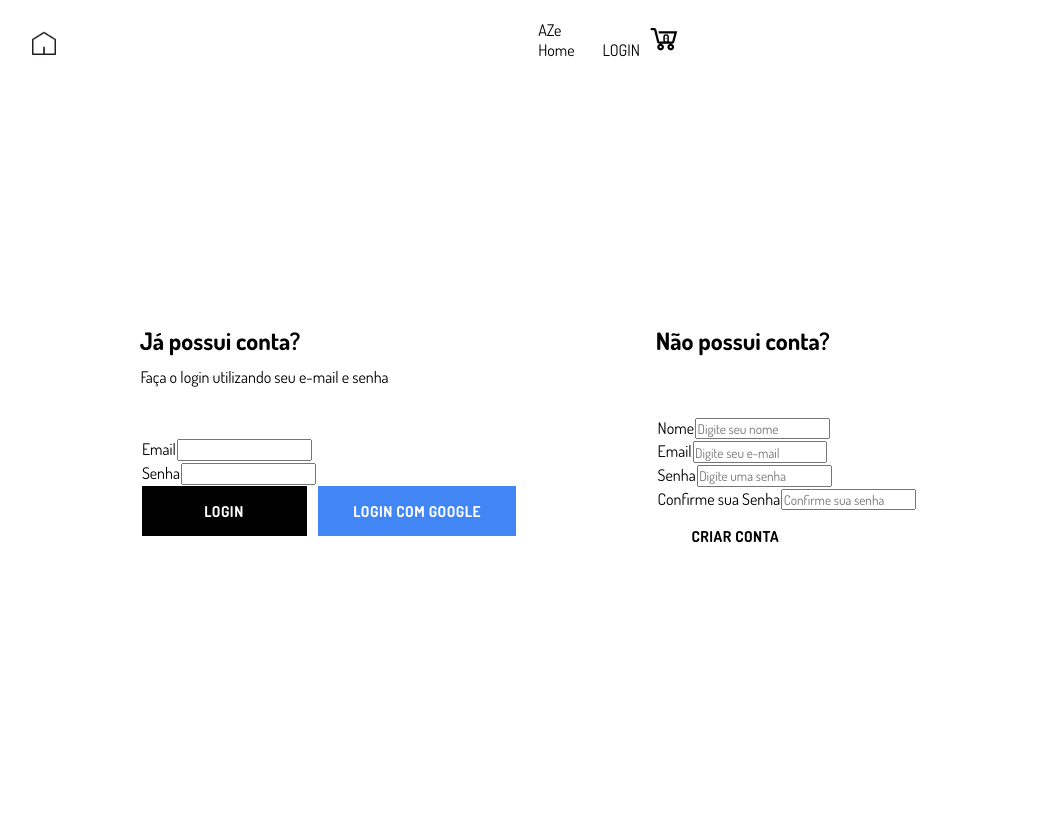
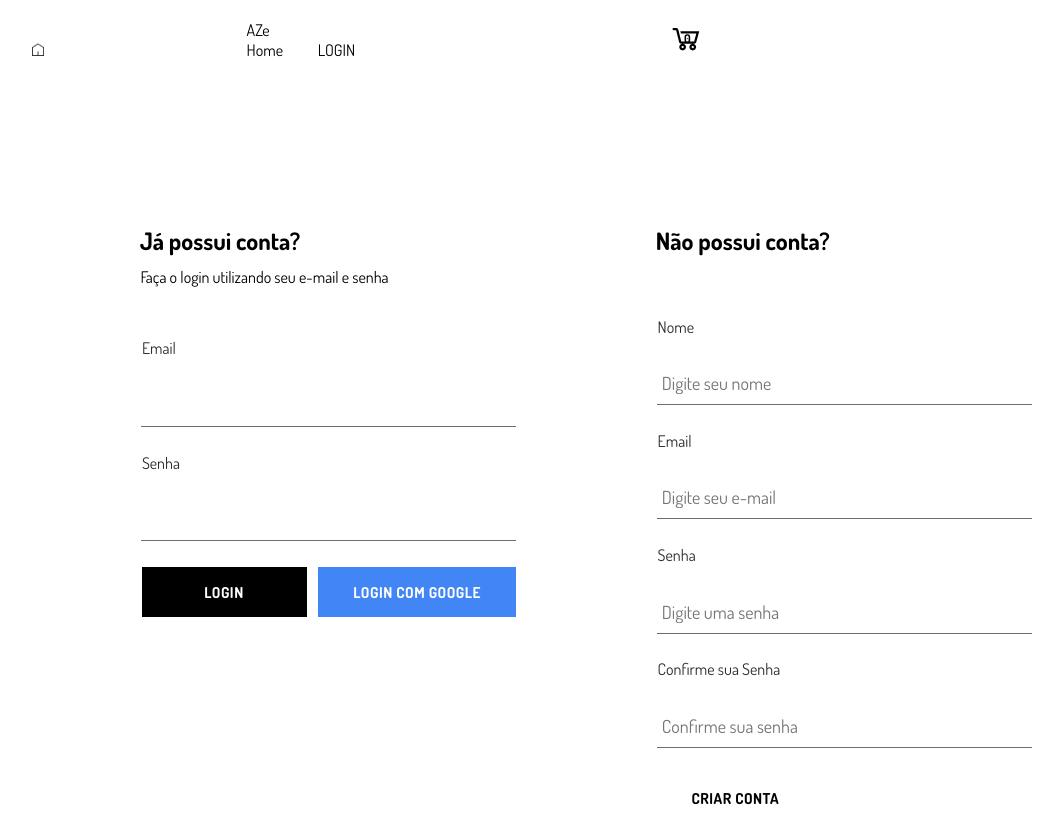
Before and after one commit to viturosa/azehome, a React (Vite) app: page /auth in a window 1280 px wide. Shown: the whole page, without its empty margins (171-1234 px from the left). Before the commit the page ends 800 px from the top, so only its background shows below. Built offline with nearby package versions, Linux system fonts and the light colour scheme; no server answers; the database is empty.

Commit message:
updateCSS

```diff
--- a/src/components/CartIcon/style.css
+++ b/src/components/CartIcon/style.css
@@ -6,6 +6,7 @@
 	align-items: center;
 	justify-content: center;
 	cursor: pointer;
+	padding-left: 50%;
 
 	.shopping-icon {
 		width: 36px;
--- a/src/components/CategoryPreview/index.jsx
+++ b/src/components/CategoryPreview/index.jsx
@@ -6,7 +6,7 @@ import { Link } from 'react-router-dom'
  	return (
  		<div className="category-preview-container">
  			<h2>
- 				<Link to={title}>{title.toUpperCase()}</Link>
+ 				<Link to={title}>{title}</Link>
  			</h2>
  			<div className="preview">
  				{products
--- a/src/components/CategoryPreview/style.css
+++ b/src/components/CategoryPreview/style.css
@@ -2,12 +2,13 @@
 	display: flex;
 	flex-direction: column;
 	margin-bottom: 30px;
+	margin-top: 200px;
 
 	h2 {
 		font-size: 28px;
 		margin-bottom: 25px;
 		cursor: pointer;
-	}
+		}
 }
 
 .preview {
--- a/src/components/CategoryShop/index.jsx
+++ b/src/components/CategoryShop/index.jsx
@@ -16,7 +16,7 @@ import { useContext, useEffect, useState } from 'react'
 
  	return (
  		<>
- 			<h2 className="title-category-shop">{category.toUpperCase()}</h2>
+ 			<h2 className="title-category-shop">{category}</h2>
  			<div className="category-shop-container">
  				{products &&
  					products.map((product) => (
--- a/src/components/CategoryShop/style.css
+++ b/src/components/CategoryShop/style.css
@@ -3,10 +3,12 @@
 	grid-template-columns: repeat(4, 1fr);
 	column-gap: 20px;
 	row-gap: 50px;
+	margin-top: 10px;
 }
 
 .title-category-shop {
 	text-align: center;
 	font-size: 38px;
 	margin-bottom: 20px;
+	margin-top: 200px;
 }
--- a/src/components/Logo/style.css
+++ b/src/components/Logo/style.css
@@ -1,4 +1,4 @@
 img {
-	height: 5%;
-	width: 5%;
+	height: 9%;
+	width: 6%;
 }
--- a/src/components/NavBar/index.jsx
+++ b/src/components/NavBar/index.jsx
@@ -18,9 +18,9 @@ export function NavBar() {
 			<Logo  />
 			<Link to='/'> AZe Home</Link>
 			{currentUser ? (
- 						<Link onClick={singOutAuthUser}>LOGOUT</Link>
+ 						<Link onClick={singOutAuthUser} className='auth-button'>LOGOUT</Link>
  					) : (
- 						<Link to="auth">LOGIN</Link>
+ 						<Link to="auth" className='auth-button'>LOGIN</Link>
  					)}
 			<CartIcon />
 		{isCartOpen && <CartDropdown />}
--- a/src/components/NavBar/style.css
+++ b/src/components/NavBar/style.css
@@ -1,6 +1,10 @@
 .nav-bar {
 	display: flex;
-	align-items:end;
+	align-items:flex-end;
 	position: fixed;
 	margin-left: 15%;
 }
+
+.auth-button {
+	padding-left: 5%;
+}
--- a/src/components/UI/FormInput/index.jsx
+++ b/src/components/UI/FormInput/index.jsx
@@ -1,8 +1,10 @@
+import './style.css'
+
 export function FormInput({ label, ...otherProps }) {
 	return (
-		<div>
-			<label>{label}</label>
-			<input {...otherProps} />
-		</div>
+		<div className="group">
+ 			<label className="form-input-label">{label}</label>
+ 			<input {...otherProps} className="form-input" />
+			</div>
 	)
 }
--- /dev/null
+++ b/src/components/UI/FormInput/style.css
@@ -0,0 +1,27 @@
+.group {
+	position: relative;
+
+	.form-input {
+		background: none;
+		background-color: white;
+		color: #c3c3c3;
+		font-size: 18px;
+		padding: 10px 10px 10px 5px;
+		display: block;
+		width: 100%;
+		border: none;
+		border-radius: 0;
+		border-bottom: 1px solid #6f6f6f;
+		margin: 25px 0;
+
+		&:focus {
+			outline: none;
+		}
+	}
+
+	.form-input-label {
+		color: #2c2c2c;
+		font-size: 16px;
+		font-weight: normal;
+	}
+}
--- a/src/pages/auth/style.css
+++ b/src/pages/auth/style.css
@@ -2,7 +2,7 @@
 	display: flex;
   width: 900px;
   justify-content: space-between;
-  margin-top: 300px;
+  margin-top: 200px;
 	margin-left: 300px;
 
 }
```
Also changed, not shown: src/shop-data.js (+8 -8 lines).
